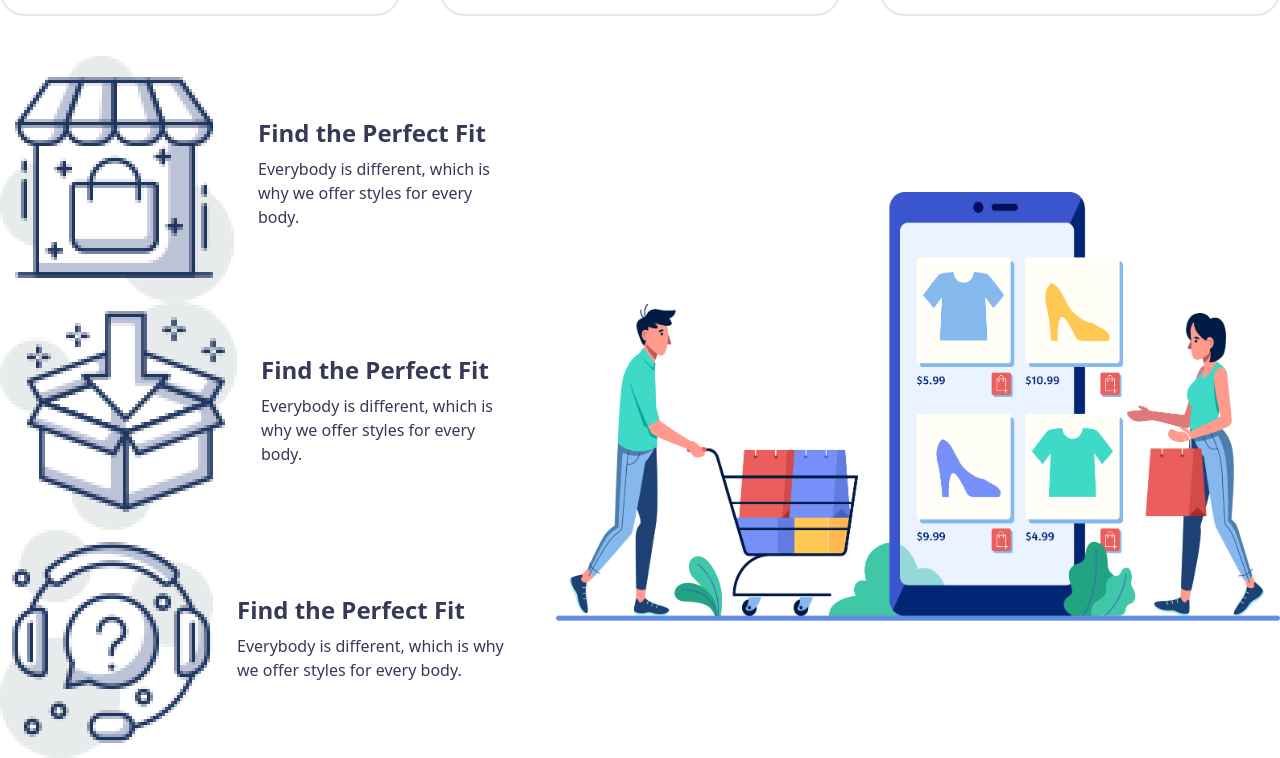
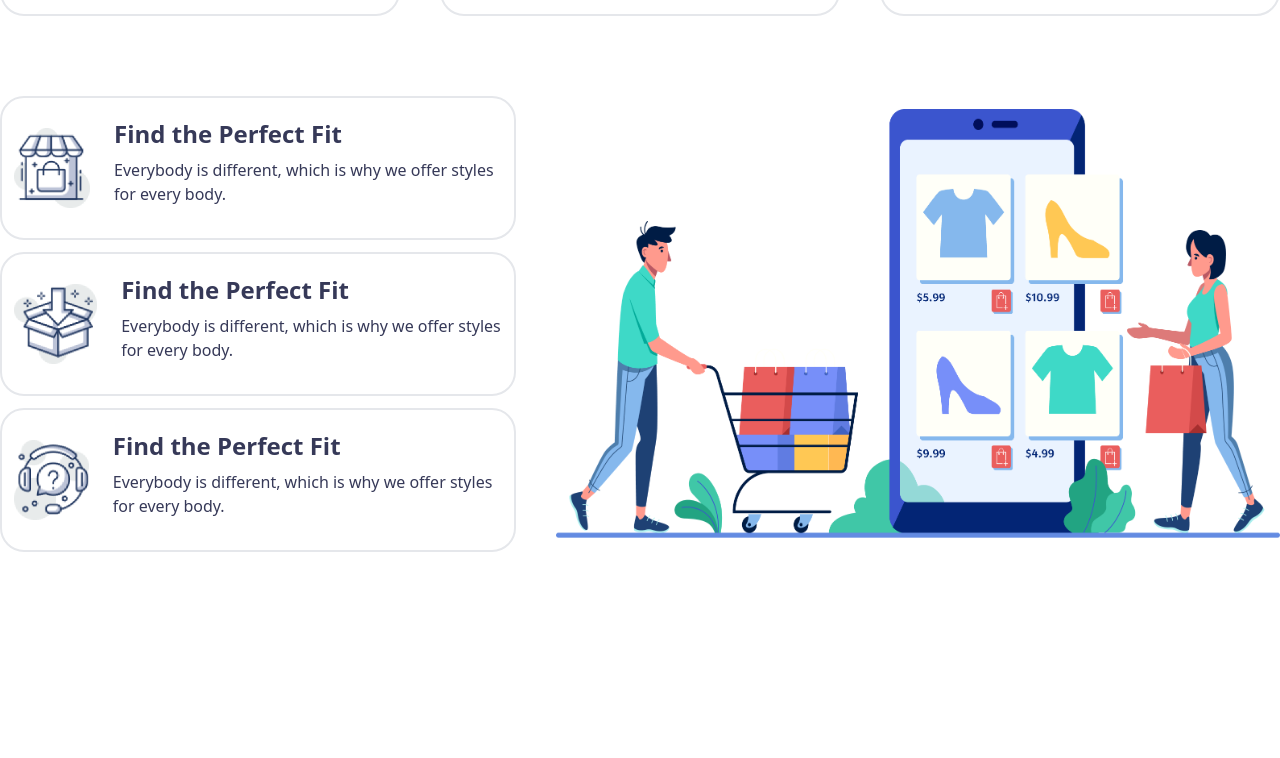
Before and after one commit to Subena-Khatun/penguin-with-tailwind, a plain HTML site: page index.html in a window 1280 px wide. Shown: the part 2119-2877 px from the top of the page. After the commit the page ends 2711 px from the top, so only its background shows below. Drawn offline with nearby package versions, Linux system fonts and the light colour scheme.

Commit message:
contact update

```diff
--- a/index.html
+++ b/index.html
@@ -132,27 +132,27 @@
         </div>
 
         <!-- Deliver or contact info -->
-        <div class="container mx-auto">
-            <div class="flex flex-col lg:flex-row justify-evenly  items-center gap-10">
-                <div class="w-full">
-                    <div class="flex flex-col lg:flex-row justify-between items-center gap-6 gap-y-10">
-                        <img src="icons/house.png" alt="">
+        <div class="container mx-auto py-10">
+            <div class="flex flex-col lg:flex-row justify-evenly  items-center gap-10 text-center lg:text-left">
+                <div class="w-full flex gap-y-3 flex-col ">
+                    <div class="flex flex-col lg:flex-row justify-between items-center gap-6  p-3 rounded-3xl border-2 border-[rgb(203 213 225)]">
+                        <img class="w-17 h-20" src="icons/house.png" alt="">
+                        <div class="">
+                            <h4 class="text-[#363958] text-2xl font-bold py-2">Find the Perfect Fit</h4>
+                            <p class="text-[#363958] text-base pb-5 ">Everybody is different, which is why we
+                                offer styles for every body.</p>
+                        </div>
+                    </div>
+                    <div class="flex flex-col lg:flex-row justify-between items-center gap-6  p-3 rounded-3xl border-2 border-[rgb(203 213 225)]">
+                        <img class="w-17 h-20" src="icons/box.png" alt="">
                         <div class="">
                             <h4 class="text-[#363958] text-2xl font-bold py-2">Find the Perfect Fit</h4>
                             <p class="text-[#363958] text-base pb-5">Everybody is different, which is why we
                                 offer styles for every body.</p>
                         </div>
                     </div>
-                    <div class="flex flex-col lg:flex-row justify-between items-center gap-6 gap-y-10">
-                        <img src="icons/box.png" alt="">
-                        <div class="">
-                            <h4 class="text-[#363958] text-2xl font-bold py-2">Find the Perfect Fit</h4>
-                            <p class="text-[#363958] text-base pb-5">Everybody is different, which is why we
-                                offer styles for every body.</p>
-                        </div>
-                    </div>
-                    <div class="flex flex-col lg:flex-row justify-between items-center gap-6 gap-y-10">
-                        <img src="icons/question.png" alt="">
+                    <div class="flex flex-col lg:flex-row justify-between items-center gap-6  p-3 rounded-3xl border-2 border-[rgb(203 213 225)]">
+                        <img class="w-17 h-20" src="icons/question.png" alt="">
                         <div class="">
                             <h4 class="text-[#363958] text-2xl font-bold py-2">Find the Perfect Fit</h4>
                             <p class="text-[#363958] text-base pb-5">Everybody is different, which is why we
```
